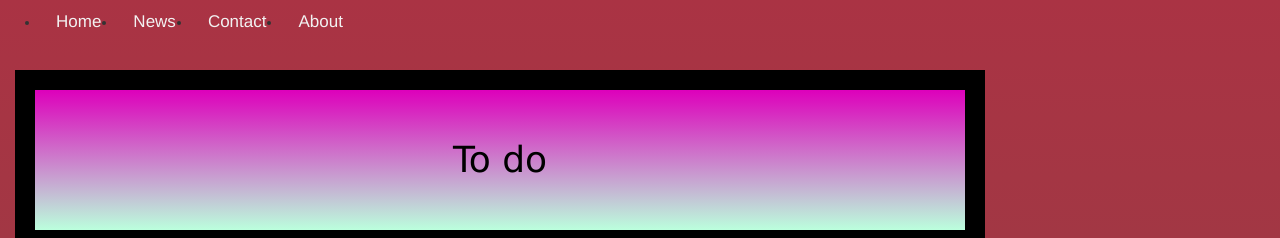
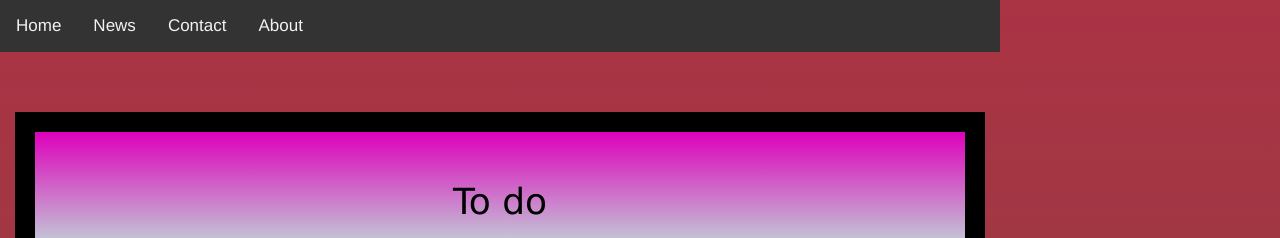
Before and after one commit to mgwismer/mgwismer.github.io-PhotoGallery, a plain HTML site: page ThePathAhead.html in a window 1280 px wide. Shown: the top 238 px of the page. Drawn offline with nearby package versions, Linux system fonts and the light colour scheme.

Commit message:
fix button

```diff
--- a/ThePathAhead.css
+++ b/ThePathAhead.css
@@ -36,12 +36,19 @@ h1 {
   Font-family: Lucida Console
 }
 
+ul.topnav {
+  list-style-type: none;
+  margin: 0;
+  padding: 0;
+  overflow: hidden;
+  background-color: #333;
+}
+
 /* Float the list items side by side */
-ul.topnav1 li {float: left;}
+ul.topnav li {float: left;}
 
 /* Style the links inside the list items */
-ul.topnav1 li a {
-    background-color: #222
+ul.topnav li a {
   display: inline-block;
   color: #f2f2f2;
   text-align: center;
@@ -52,12 +59,12 @@ ul.topnav1 li a {
 }
 
 /* Change background color of links on hover */
-ul.topnav1 li a:hover {background-color: #555;}
+ul.topnav li a:hover {background-color: #555;}
 
 /* Hide the list item that contains the link that should open and close the topnav on small screens */
-ul.topnav1 li.icon {display: none;}
+ul.topnav li.icon {display: none;}
 .container {
 height: 500px;
 width: 610px;
 position: relative;
-]
+}
--- a/ThePathAhead.html
+++ b/ThePathAhead.html
@@ -13,8 +13,8 @@
 </head>
 
 <body>
-  <ul class="topnav1" id="myTopnav1">
-    <li><a href="profilePage2.html">Home</a></li>
+  <ul class="topnav" id="myTopnav">
+    <li><a href="index.html">Home</a></li>
     <li><a href="ThePath.html#buttons">News</a></li>
     <li><a href="#contact">Contact</a></li>
     <li><a href="#contact">About</a></li>
```
Lines whose indentation alone changed are shown as unchanged.
